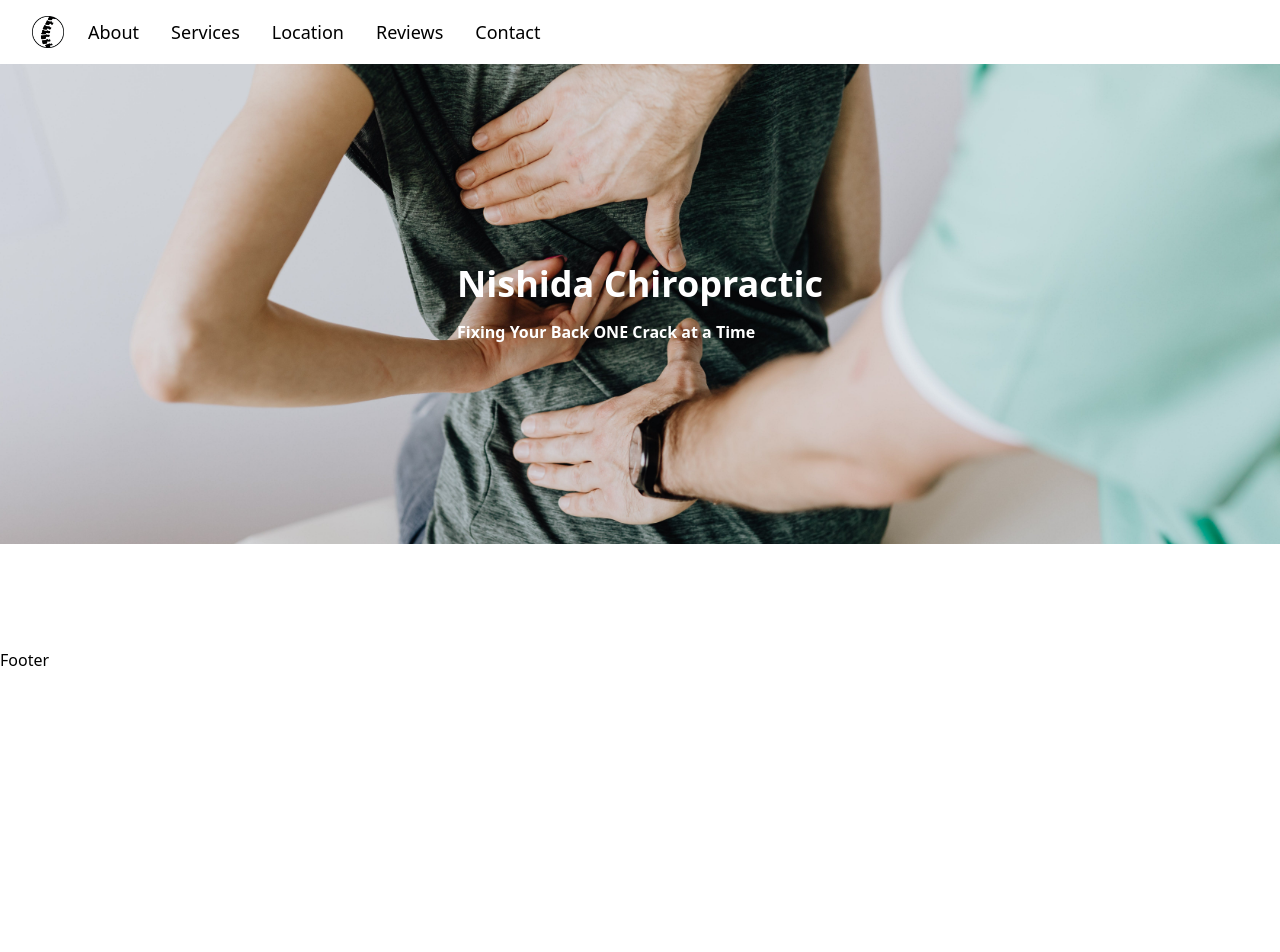
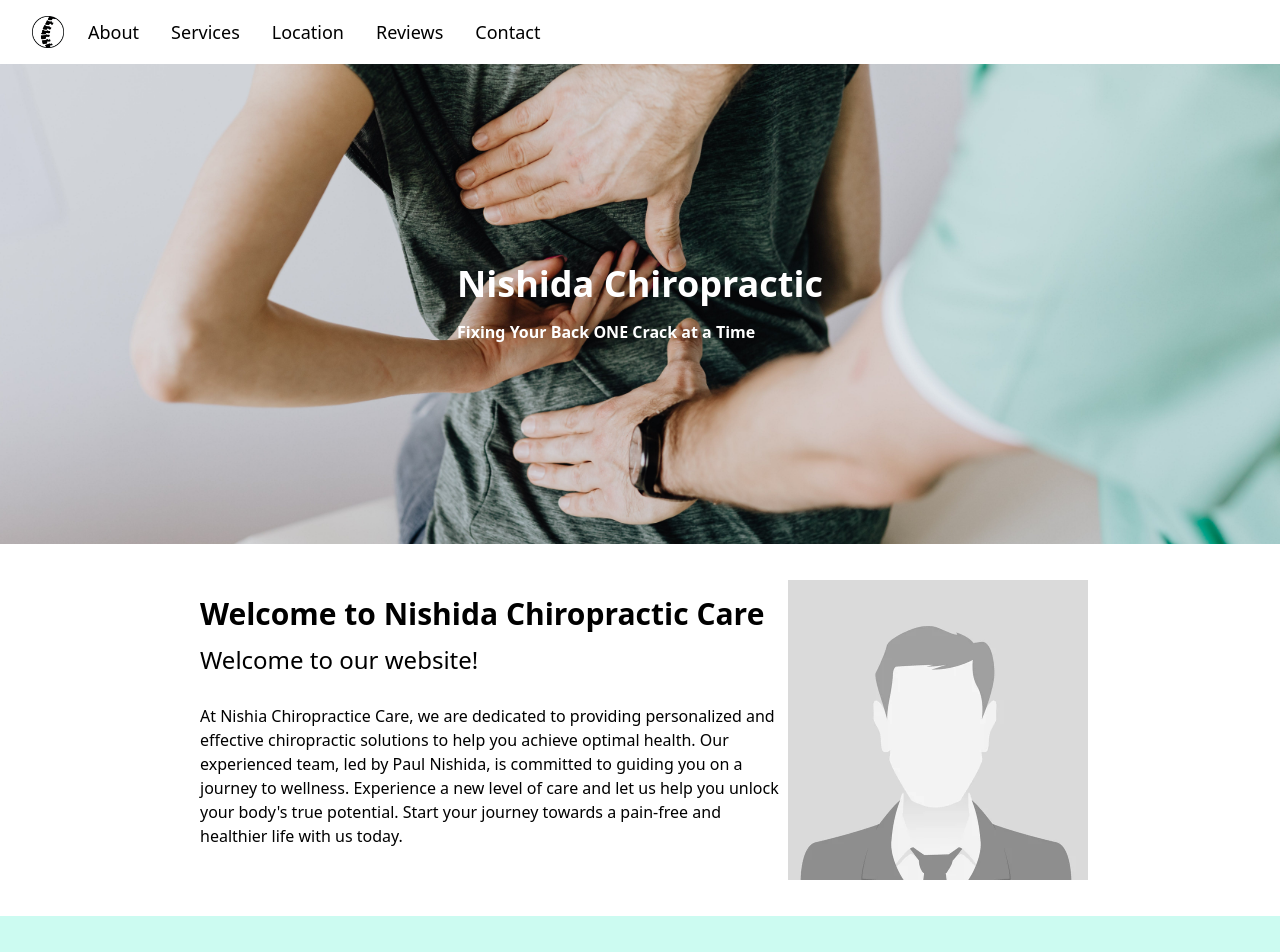
Before and after one commit to zachcygan/nashida-chiropractor, a Next.js app: page / in a window 1280 px wide. Shown: the top 952 px of the page. Before the commit the page ends 800 px from the top, so only its background shows below. Built offline with nearby package versions, Linux system fonts and the light colour scheme.

Commit message:
centered header

```diff
--- a/src/app/page.tsx
+++ b/src/app/page.tsx
@@ -1,9 +1,11 @@
 import Hero from '../components/hero'
+import Header from '../components/header'
 
 export default function Home() {
   return (
     <div>
       <Hero />
+      <Header />
     </div>
   )
 }
--- /dev/null
+++ b/src/components/header.tsx
@@ -0,0 +1,36 @@
+import Image from 'next/image';
+
+export default function Header() {
+  return (
+    <div>
+      <div className="flex justify-center px-5 py-5">
+        <div className="overflow-hidden rounded-lg w-full p-3 max-w-7xl">
+          <div className="flex flex-col md:flex-row max-w-4xl mx-auto">
+            <div className="flex-1 flex flex-col justify-center py-2 w-full px-2 rounded-lg"> {/* Added text-center and w-full */}
+              <div className="text-lg md:text-3xl font-bold py-3">Welcome to Nishida Chiropractic Care</div>
+              <div className="text-lg md:text-2xl">Welcome to our website!</div>
+              <div className="py-7">
+                At Nishia Chiropractice Care, we are dedicated to providing personalized and effective chiropractic
+                solutions to help you achieve optimal health. Our experienced team, led by Paul Nishida, is
+                committed to guiding you on a journey to wellness. Experience a new level of care and let us
+                help you unlock your body's true potential. Start your journey towards a pain-free and healthier
+                life with us today.
+              </div>
+            </div>
+            <div className="flex justify-center items-center">
+              <Image
+                src={'/assets/images/placeholder.jpg'}
+                alt="Placeholder Image"
+                width={300}
+                height={300}
+              />
+            </div>
+          </div>
+        </div>
+      </div>
+      <div className='text-center items-center'>
+        <div className='py-24 text-4xl bg-teal-100'>Call 000-000-0000 to schedule an appointment today!</div>
+      </div>
+    </div>
+  );
+}
--- a/src/components/navbar.tsx
+++ b/src/components/navbar.tsx
@@ -1,14 +1,10 @@
 'use client'
 import { Fragment, useState, useEffect } from 'react'
-import { Disclosure, Menu, Transition } from '@headlessui/react'
-import { Bars3Icon, BellIcon, XMarkIcon } from '@heroicons/react/24/outline'
+import { Disclosure } from '@headlessui/react'
+import { Bars3Icon,  XMarkIcon } from '@heroicons/react/24/outline'
 import { usePathname } from 'next/navigation'
 import Image from 'next/image'
 import Link from 'next/link'
-
-function classNames(...classes: string[]) {
-  return classes.filter(Boolean).join(' ')
-}
 
 const navigation = [
   { name: 'About', href: '/about', current: true },
@@ -28,7 +24,7 @@
 
 
   return (
-    <Disclosure as="nav" className="bg-white shadow">
+    <Disclosure as="nav" className="bg-white shadow-2xl">
       {({ open }) => (
         <>
           <div className="mx-auto max-w-7xl px-2 sm:px-6 lg:px-8">
@@ -81,7 +77,6 @@
 
           <Disclosure.Panel className="sm:hidden">
             <div className="space-y-1 pb-4 pt-2">
-              {/* Current: "bg-indigo-50 border-indigo-500 text-indigo-700", Default: "border-transparent text-gray-500 hover:bg-gray-50 hover:border-gray-300 hover:text-gray-700" */}
               {navigation.map((item) => {
                 const isActive = item.href === pathname;
                 return (
```
Also changed, not shown: public/assets/images/placeholder.jpg (added).
